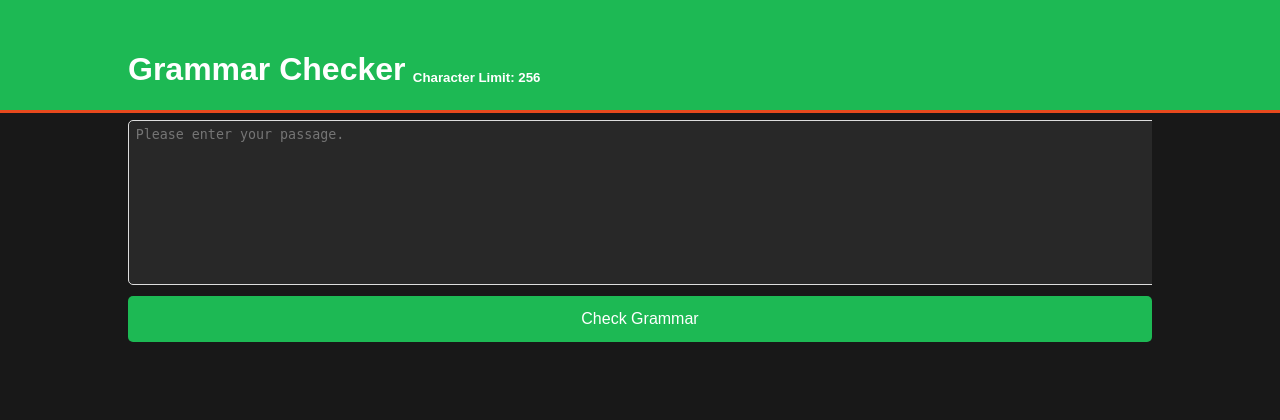
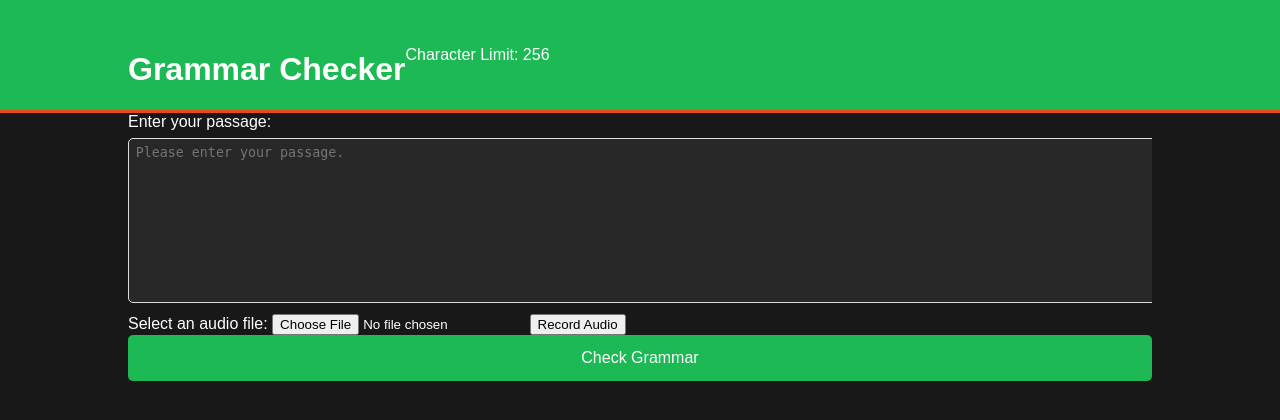
Before and after one commit to software-students-spring2024/4-containerized-app-exercise-namelesssss, a Flask app: page / in a window 1280 px wide. Shown: the top 420 px of the page. Run offline with Flask 3, Linux system fonts and the light colour scheme.

Commit message:
Updated the audio input function on the webapp

```diff
--- a/web-app/app.py
+++ b/web-app/app.py
@@ -4,37 +4,55 @@ Web applicaiton for our machine learning client that takes in text and corrects
 
 # pylint: disable=import-error
 # pylint: disable=missing-function-docstring
+import os
 from flask import Flask, request, jsonify, render_template
 from machineClient.grammar_check import check_grammar
 from machineClient.db import store_results
 from google.cloud import speech
+from google.api_core import exceptions
+from io import BytesIO
+import requests
 
 app = Flask(__name__)
-"""
-home page of the web app
-"""
+
 def transcribe_audio(audio_file):
-    client = speech.SpeechClient()
-    content = audio_file.read()
-    audio = speech.RecognitionAudio(content=content)
-    config = speech.RecognitionConfig(
-        encoding=speech.RecognitionConfig.AudioEncoding.LINEAR16,
-        sample_rate_hertz=16000,
-        language_code="en-US",
-    )
-    response = client.recognize(config=config, audio=audio)
-    transcript = ""
-    for result in response.results:
-        transcript += format(result.alternatives[0].transcript) + " "
-    return transcript.strip()
+    try:
+        client = speech.SpeechClient()
+        content = audio_file.read()
+        audio = speech.RecognitionAudio(content=content)
+        config = speech.RecognitionConfig(
+            encoding=speech.RecognitionConfig.AudioEncoding.LINEAR16,
+            sample_rate_hertz=16000,
+            language_code="en-US",
+        )
+        response = client.recognize(config=config, audio=audio)
+        transcript = ""
+        for result in response.results:
+            transcript += format(result.alternatives[0].transcript) + " "
+        return transcript.strip()
+    except exceptions.InvalidArgument as e:
+        app.logger.error(f"Error transcribing audio: {str(e)}")
+        return None
+
 @app.route("/", methods=["GET", "POST"])
 def home():
-    "Home page of the web app."
     if request.method == "POST":
         passage = request.form["passage"]
-        original_passage, fixed_passage, error_analysis, api_response = check_grammar(
-            passage
-        )
+        audio_file = request.files.get("audio_file")
+        audio_data_url = request.form.get("audio_data")
+
+        if audio_file:
+            transcript = transcribe_audio(audio_file)
+            if transcript:
+                passage += " " + transcript
+        elif audio_data_url:
+            audio_data = requests.get(audio_data_url).content
+            audio_file = BytesIO(audio_data)
+            transcript = transcribe_audio(audio_file)
+            if transcript:
+                passage += " " + transcript
+
+        original_passage, fixed_passage, error_analysis, api_response = check_grammar(passage)
         store_results(original_passage, fixed_passage, error_analysis, api_response)
         return render_template(
             "home.html",
@@ -44,32 +62,24 @@ def home():
         )
     return render_template("home.html")
 
-
 @app.route("/analyze", methods=["POST"])
 def analyze_passage():
-    """Analyze the provided passage"""
-    if "passage" not in request.json:
+    input_passage = request.json.get("passage")
+    if not input_passage:
         return jsonify({"Error": "Missing 'passage' key in the request payload"}), 400
-    passage = request.json["passage"]
-    original_passage, fixed_passage, error_analysis, api_response = check_grammar(
-        passage
-    )
+    original_passage, fixed_passage, error_analysis, api_response = check_grammar(input_passage)
     store_results(original_passage, fixed_passage, error_analysis, api_response)
     return jsonify({"fixed_passage": fixed_passage, "error_analysis": error_analysis})
 
-
 @app.route("/transcribe", methods=["POST"])
 def transcribe():
-    """Transcribe the provided audio file"""
-    if "audio_file" not in request.files:
-        return (
-            jsonify({"Error": "Missing 'audio_file' key in the request payload"}),
-            400,
-        )
-    audio_file = request.files["audio_file"]
+    audio_file = request.files.get("audio_file")
+    if not audio_file:
+        return jsonify({"Error": "Missing 'audio_file' key in the request payload"}), 400
     transcript = transcribe_audio(audio_file)
+    if not transcript:
+        return jsonify({"Error": "Failed to transcribe audio"}), 500
     return jsonify({"transcript": transcript})
 
-
 if __name__ == "__main__":
-    app.run(host="0.0.0.0", port=5001, debug=True)
+    app.run(host="0.0.0.0", port=int(os.environ.get("PORT", 5001)), debug=True)
--- a/web-app/templates/home.html
+++ b/web-app/templates/home.html
@@ -8,16 +8,22 @@
     <header>
         <div class="container">
             <h1>Grammar Checker</h1>
-            <br>
-            <h5>&nbsp&nbspCharacter Limit: 256</h5>
+            <p>Character Limit: 256</p>
         </div>
     </header>
+    <main>
         <div class="container">
-        <form method="POST">
-            <textarea name="passage" rows="10" placeholder="Please enter your passage."></textarea>
+            <form method="POST" enctype="multipart/form-data">
+                <label for="passage">Enter your passage:</label>
+                <textarea id="passage" name="passage" rows="10" placeholder="Please enter your passage."></textarea>
+                <label for="audio_file">Select an audio file:</label>
+                <input type="file" id="audio_file" name="audio_file" accept="audio/*">
+                <button type="button" id="record-button">Record Audio</button>
+                <input type="hidden" id="audio_data" name="audio_data">
                 <input type="submit" value="Check Grammar">
             </form>
             {% if fixed_passage %}
+            <section>
                 <h2>Original Passage:</h2>
                 <p>{{ passage }}</p>
                 <h2>Fixed Passage:</h2>
@@ -29,7 +35,39 @@
                     <li>Article/Preposition: {{ error_analysis["article/preposition"] }}</li>
                     <li>Other: {{ error_analysis["other"] }}</li>
                 </ul>
+            </section>
             {% endif %}
         </div>
+    </main>
+    <script>
+        const recordButton = document.getElementById('record-button');
+        const audioDataInput = document.getElementById('audio_data');
+        let mediaRecorder;
+        let chunks = [];
+
+        recordButton.addEventListener('click', function() {
+            if (mediaRecorder && mediaRecorder.state === 'recording') {
+                mediaRecorder.stop();
+                recordButton.textContent = 'Record Audio';
+            } else {
+                navigator.mediaDevices.getUserMedia({ audio: true })
+                    .then(function(stream) {
+                        mediaRecorder = new MediaRecorder(stream);
+                        mediaRecorder.start();
+                        recordButton.textContent = 'Stop Recording';
+
+                        mediaRecorder.addEventListener('dataavailable', function(e) {
+                            chunks.push(e.data);
+                        });
+
+                        mediaRecorder.addEventListener('stop', function() {
+                            const blob = new Blob(chunks, { type: 'audio/webm' });
+                            chunks = [];
+                            audioDataInput.value = URL.createObjectURL(blob);
+                        });
+                    });
+            }
+        });
+    </script>
 </body>
 </html>
```
Also changed, not shown: web-app/requirements.txt (line endings or trailing spaces), 1 other file. Lines whose indentation alone changed are shown as unchanged.
